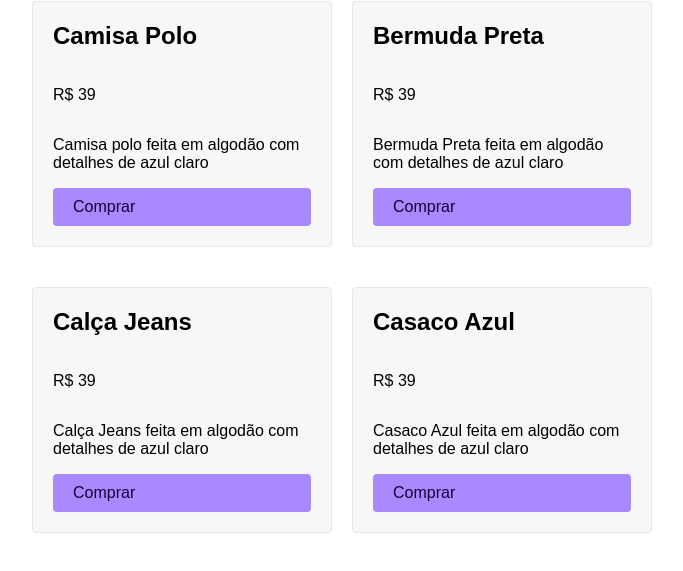
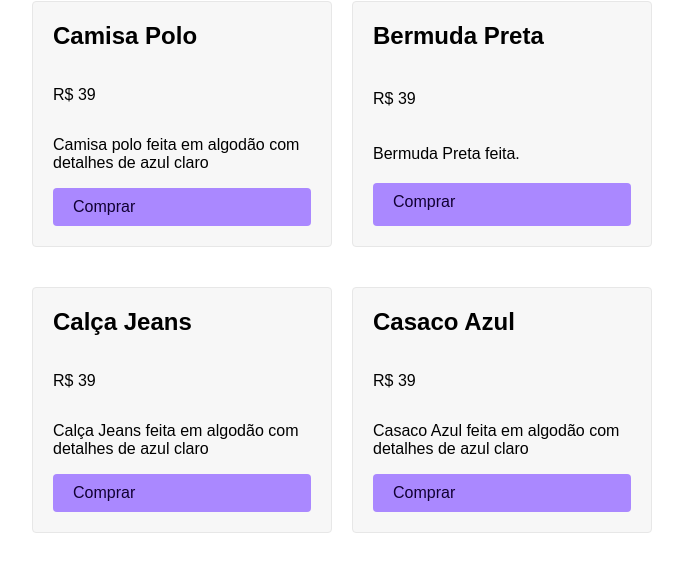
Before and after one commit to RicJr06/ComercioEletronico, a plain HTML site: page index.html in a window 1280 px wide. Shown: the part 79-650 px from the top of the page, without its empty margins (298-981 px from the left). Drawn offline with Linux system fonts and the light colour scheme.

Commit message:
Update index.html

```diff
--- a/index.html
+++ b/index.html
@@ -20,7 +20,7 @@
         <div class="item">
             <h2>Bermuda Preta</h2>
             <p class="preco">R$ 39</p>
-            <p>Bermuda Preta feita em algodão com detalhes de azul claro</p>
+            <p>Bermuda Preta feita.</p>
             <a class="comprar" href="/">Comprar</a>
 
         </div>
```
